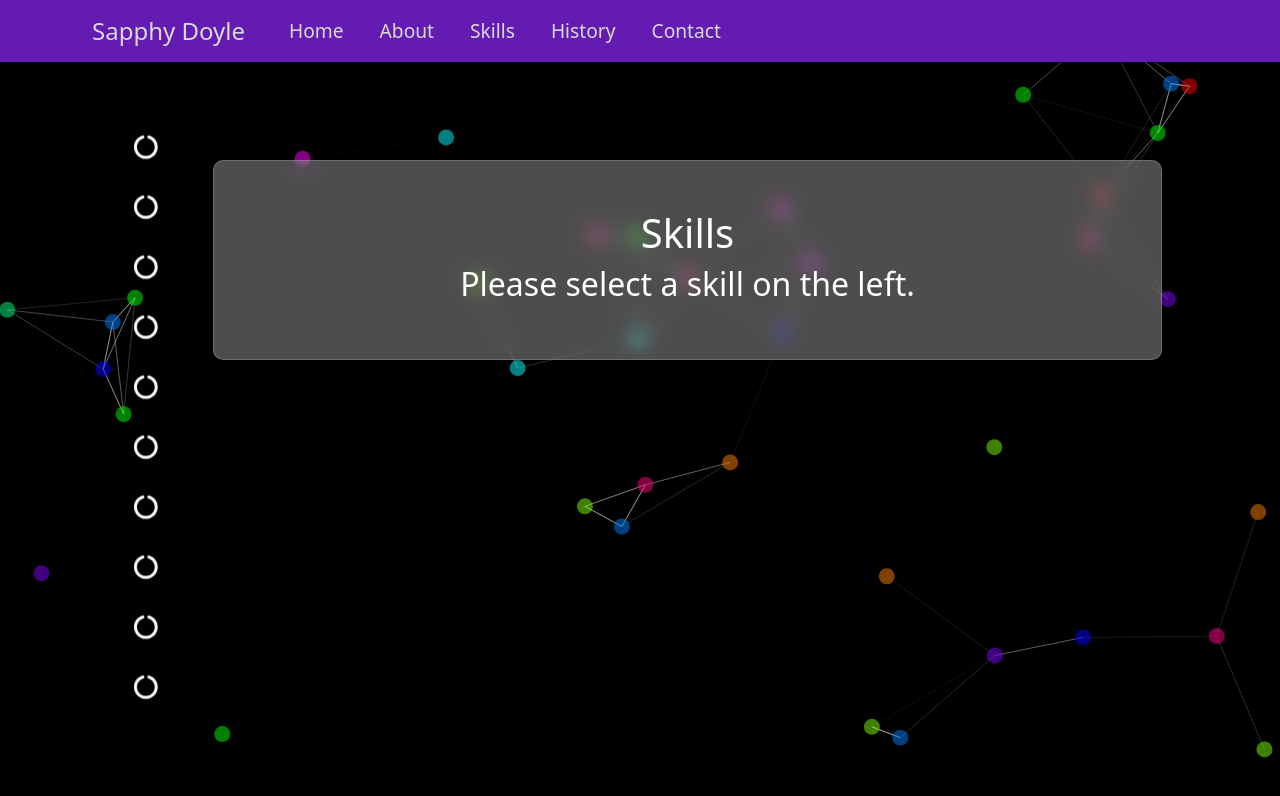
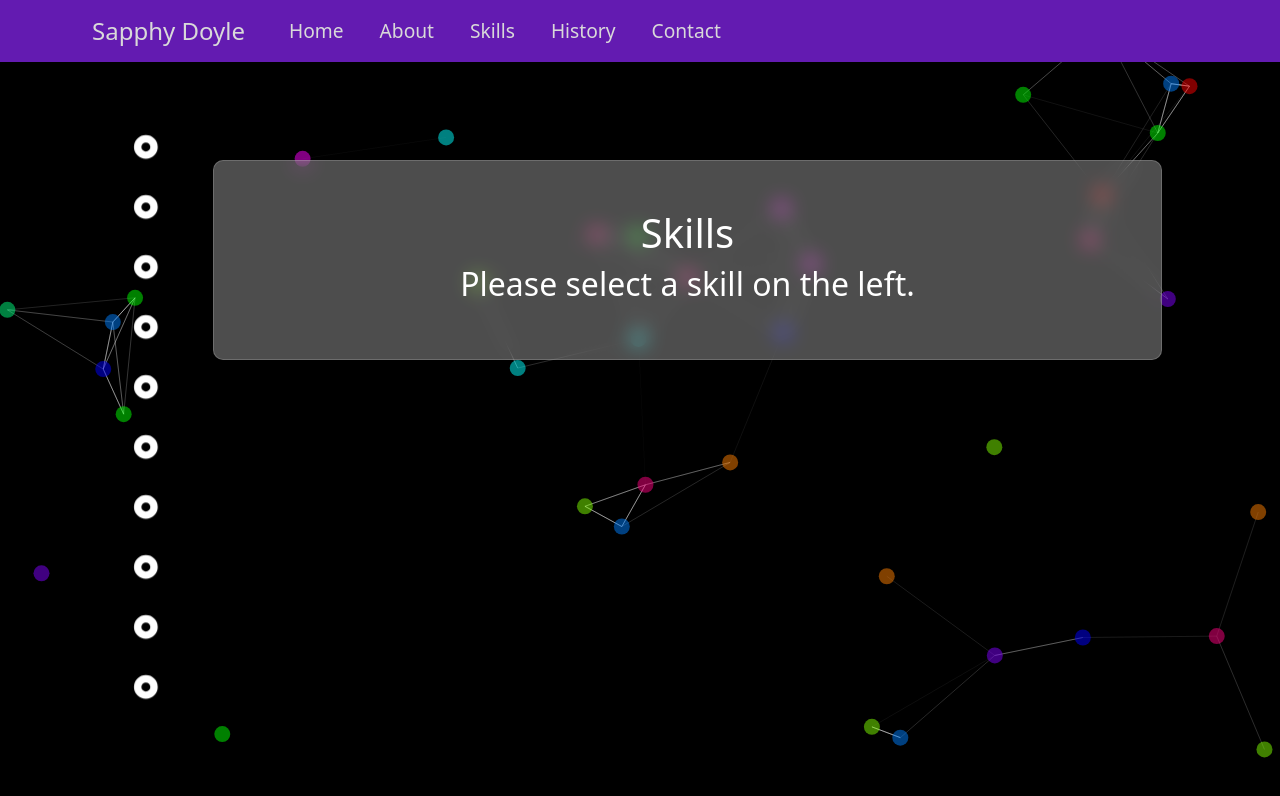
Before and after one commit to Terafora/Sapphy-Doyle-Profile-Site, a React (Create React App) app: page /skills in a window 1280 px wide. Shown: the top 796 px of the page. Built offline with nearby package versions, Linux system fonts and the light colour scheme; the HTML template or start-up script is replaced by a standard one.

Commit message:
Change icon

```diff
--- a/src/components/Skills.js
+++ b/src/components/Skills.js
@@ -1,6 +1,6 @@
 import React, {useState} from 'react';
 import { FontAwesomeIcon } from '@fortawesome/react-fontawesome';
-import { faCircleNotch, faCircle } from '@fortawesome/free-solid-svg-icons';
+import { faCircleDot, faCircle } from '@fortawesome/free-solid-svg-icons';
 import './Skills.css';
 
 export default function Skills() {
@@ -120,16 +120,16 @@ export default function Skills() {
                 <div className="row">
                     <div className="col-lg-1">
                         <ul className="text-white">
-                            <li className="pulsating-icon" onClick={() => handleSkillChange(1)}><FontAwesomeIcon icon={skill === 1 ? faCircle : faCircleNotch}></FontAwesomeIcon></li>
-                            <li className="pulsating-icon" onClick={() => handleSkillChange(2)}><FontAwesomeIcon icon={skill === 2 ? faCircle : faCircleNotch}></FontAwesomeIcon></li>
-                            <li className="pulsating-icon" onClick={() => handleSkillChange(3)}><FontAwesomeIcon icon={skill === 3 ? faCircle : faCircleNotch}></FontAwesomeIcon></li>
-                            <li className="pulsating-icon" onClick={() => handleSkillChange(4)}><FontAwesomeIcon icon={skill === 4 ? faCircle : faCircleNotch}></FontAwesomeIcon></li>
-                            <li className="pulsating-icon" onClick={() => handleSkillChange(5)}><FontAwesomeIcon icon={skill === 5 ? faCircle : faCircleNotch}></FontAwesomeIcon></li>
-                            <li className="pulsating-icon" onClick={() => handleSkillChange(6)}><FontAwesomeIcon icon={skill === 6 ? faCircle : faCircleNotch}></FontAwesomeIcon></li>
-                            <li className="pulsating-icon" onClick={() => handleSkillChange(7)}><FontAwesomeIcon icon={skill === 7 ? faCircle : faCircleNotch}></FontAwesomeIcon></li>
-                            <li className="pulsating-icon" onClick={() => handleSkillChange(8)}><FontAwesomeIcon icon={skill === 8 ? faCircle : faCircleNotch}></FontAwesomeIcon></li>
-                            <li className="pulsating-icon" onClick={() => handleSkillChange(9)}><FontAwesomeIcon icon={skill === 9 ? faCircle : faCircleNotch}></FontAwesomeIcon></li>
-                            <li className="pulsating-icon" onClick={() => handleSkillChange(10)}><FontAwesomeIcon icon={skill === 10 ? faCircle : faCircleNotch}></FontAwesomeIcon></li>
+                            <li className="pulsating-icon" onClick={() => handleSkillChange(1)}><FontAwesomeIcon icon={skill === 1 ? faCircle : faCircleDot}></FontAwesomeIcon></li>
+                            <li className="pulsating-icon" onClick={() => handleSkillChange(2)}><FontAwesomeIcon icon={skill === 2 ? faCircle : faCircleDot}></FontAwesomeIcon></li>
+                            <li className="pulsating-icon" onClick={() => handleSkillChange(3)}><FontAwesomeIcon icon={skill === 3 ? faCircle : faCircleDot}></FontAwesomeIcon></li>
+                            <li className="pulsating-icon" onClick={() => handleSkillChange(4)}><FontAwesomeIcon icon={skill === 4 ? faCircle : faCircleDot}></FontAwesomeIcon></li>
+                            <li className="pulsating-icon" onClick={() => handleSkillChange(5)}><FontAwesomeIcon icon={skill === 5 ? faCircle : faCircleDot}></FontAwesomeIcon></li>
+                            <li className="pulsating-icon" onClick={() => handleSkillChange(6)}><FontAwesomeIcon icon={skill === 6 ? faCircle : faCircleDot}></FontAwesomeIcon></li>
+                            <li className="pulsating-icon" onClick={() => handleSkillChange(7)}><FontAwesomeIcon icon={skill === 7 ? faCircle : faCircleDot}></FontAwesomeIcon></li>
+                            <li className="pulsating-icon" onClick={() => handleSkillChange(8)}><FontAwesomeIcon icon={skill === 8 ? faCircle : faCircleDot}></FontAwesomeIcon></li>
+                            <li className="pulsating-icon" onClick={() => handleSkillChange(9)}><FontAwesomeIcon icon={skill === 9 ? faCircle : faCircleDot}></FontAwesomeIcon></li>
+                            <li className="pulsating-icon" onClick={() => handleSkillChange(10)}><FontAwesomeIcon icon={skill === 10 ? faCircle : faCircleDot}></FontAwesomeIcon></li>
                         </ul>
                     </div>
                     <div className="col-md-4 col-lg-11 py-5 px-5">
```
